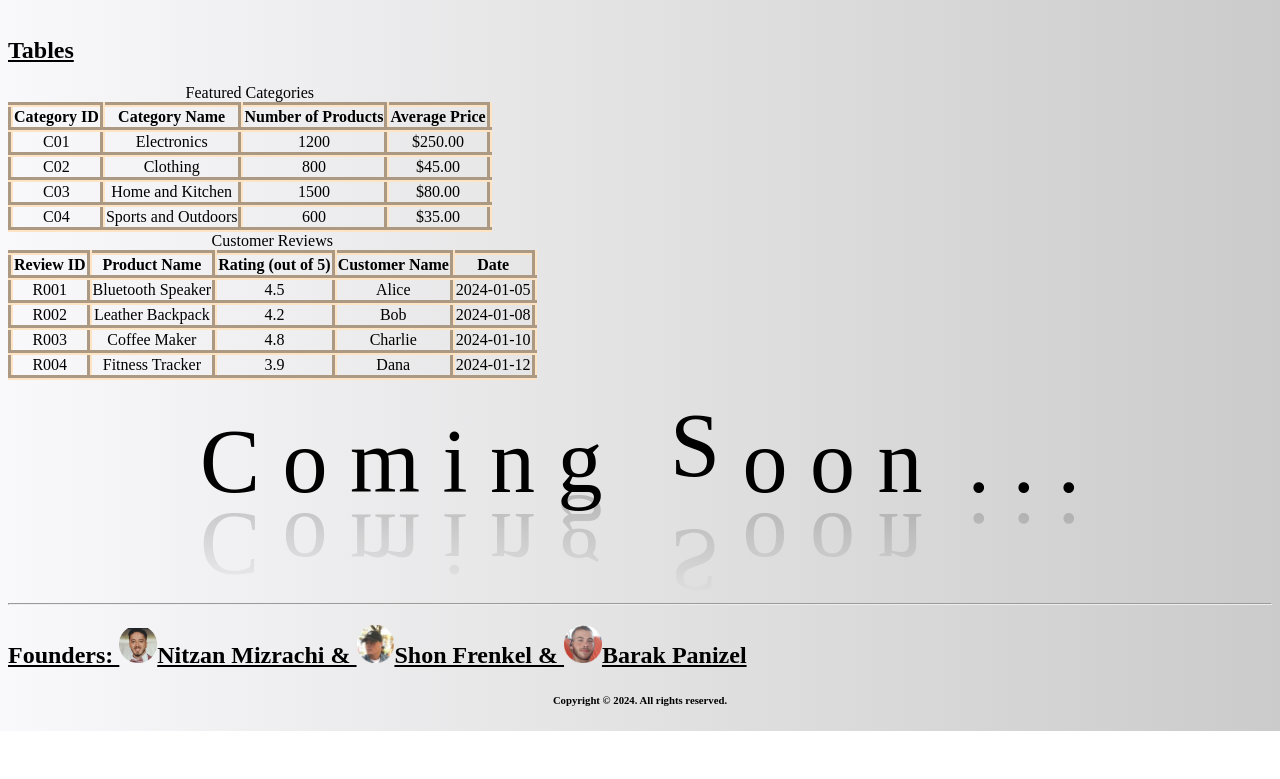
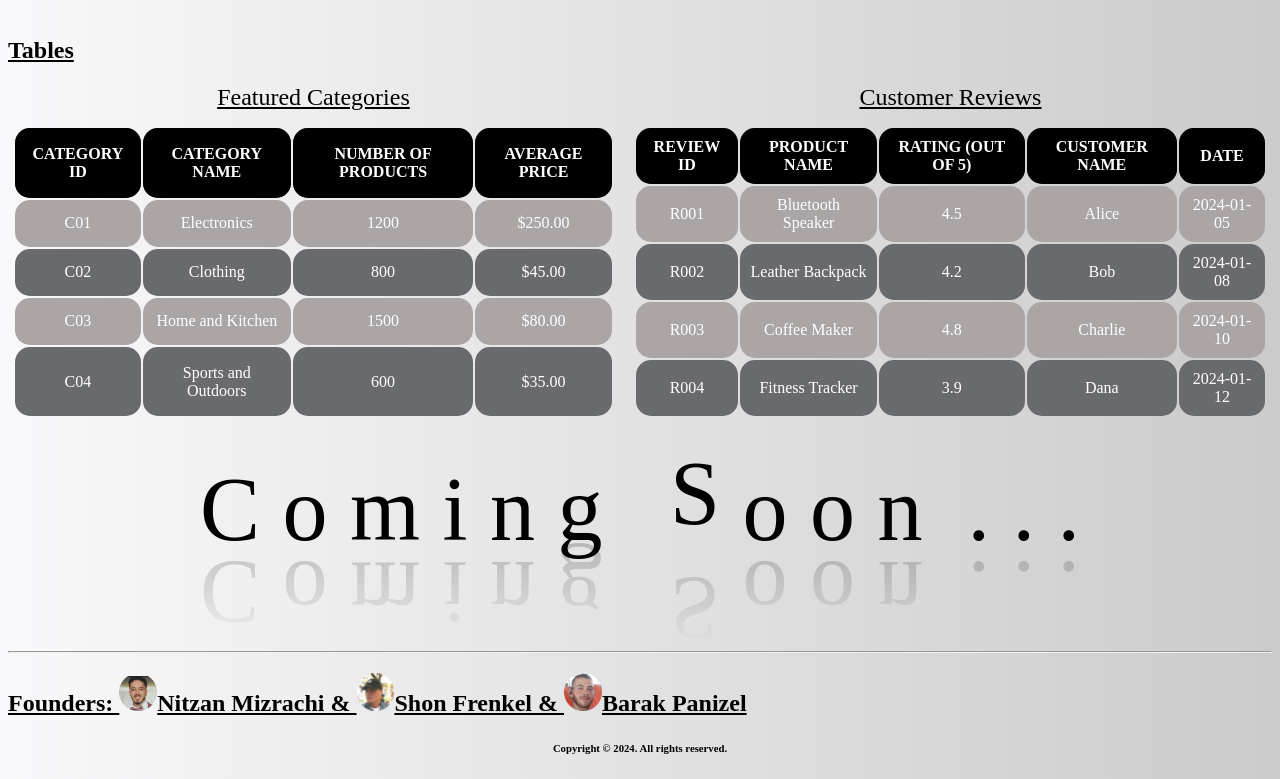
Before and after one commit to nitzanm23/fantasyShop, a plain HTML site: page index.html in a window 1280 px wide. Shown: the part 5172-5951 px from the top of the page. Before the commit the page ends 5903 px from the top, so only its background shows below. Drawn offline with Linux system fonts and the light colour scheme.

Commit message:
מטלה 2 המשך

```diff
--- a/css/index.css
+++ b/css/index.css
@@ -83,6 +83,28 @@ table,
 th,
 td {
   text-align: center;
-  border: 5px groove bisque;
-  border-collapse: collapse;
+  color: white;
+  padding: 10px;
+  border-radius: 15px;
 }
+th {
+  background-color: black;
+  text-transform: uppercase;
+}
+tr:nth-child(even) {
+  background: #aca5a5;
+}
+tr:nth-child(odd) {
+  background: #696a6d;
+}
+caption {
+  color: #000;
+  font-size: x-large;
+  text-decoration: underline;
+  margin-bottom: 5px;
+}
+.row {
+  display: flex;
+  margin-left: -5px;
+  margin-right: -5px;
+}
--- a/index.html
+++ b/index.html
@@ -120,6 +120,7 @@
     </p>
 
     <h2>Tables</h2>
+    <div class="row">
       <table>
         <caption>
           Featured Categories
@@ -196,6 +197,7 @@
           <td>2024-01-12</td>
         </tr>
       </table>
+    </div>
 
     <div class="waviy">
       <span style="--i: 1">C</span>
```
Lines whose indentation alone changed are shown as unchanged.
